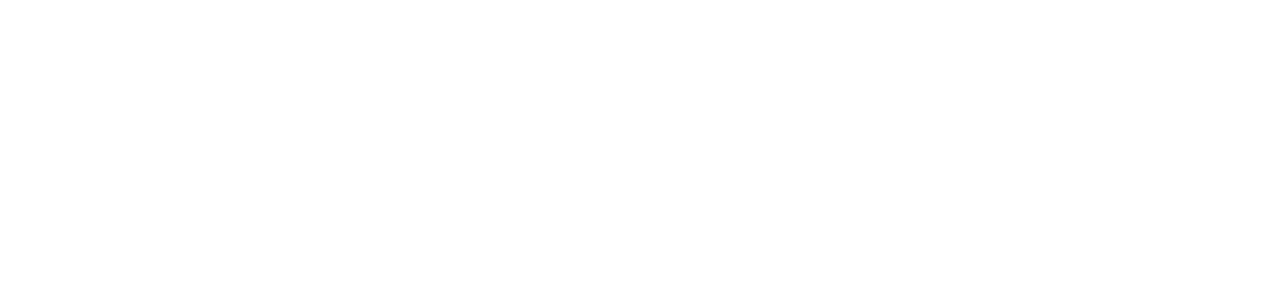
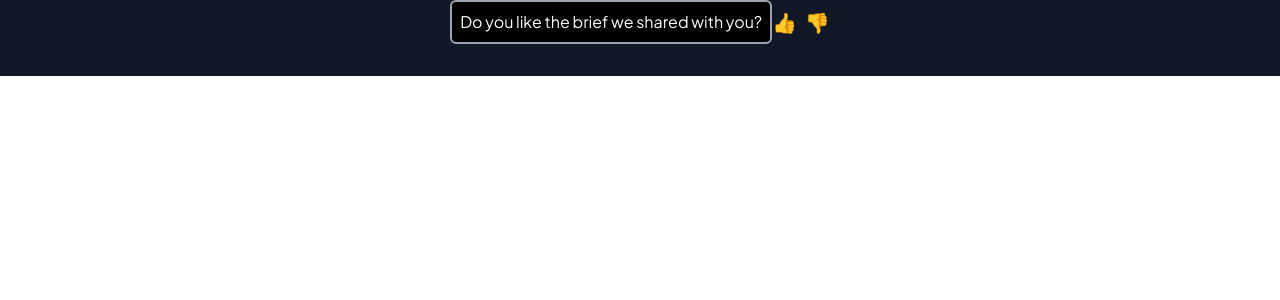
Before and after one commit to Zikam1/Sauki, a Nuxt app: page /thumbs in a window 1280 px wide. Before the commit this address had no page. Shown: the top 300 px of the page. Built offline with nearby package versions, Linux system fonts and the light colour scheme; a web font is replaced by a local one.

Commit message:
feat:loading before display

```diff
--- a/pages/brief-generator.vue
+++ b/pages/brief-generator.vue
@@ -16,7 +16,7 @@
          <div class="flex items-center justify-center">
             <nuxt-link to="/">
                 <div
-              class="w-6 h-6 sm:w-12 sm:h-12 bg-sa text-white flex items-center justify-center rounded-full text-xl sm:text-2xl font-bold"
+              class="w-6 h-6 sm:w-12 sm:h-12 bg-sa text-white flex items-center justify-center rounded-full text-xl sm:text-xl font-bold"
             >
               IS
             </div>
@@ -103,7 +103,7 @@
                 @click="selectBriefType('Donors')"
                 :class="{
                   'bg-saukiBlue': selectedBriefType === 'Donors',
-      'bg-white': selectedBriefType !== 'Donors'
+                 'bg-white ': selectedBriefType !== 'Donors'
                 }"
                 class="border border-gray-300 p-3 sm:p-5 rounded-lg shadow-md hover:bg-saukiBlue cursor-pointer text-center flex justify-center items-center space-x-6"
               >
@@ -115,7 +115,7 @@
                 @click="selectBriefType('Academics')"
                 :class="{
                   'bg-saukiBlue': selectedBriefType === 'Academics',
-      'bg-white': selectedBriefType !== 'Academics'
+                  'bg-white ': selectedBriefType !== 'Academics'
                 }"
                 class="border border-gray-300 p-3 sm:p-5 rounded-lg shadow-md hover:bg-saukiBlue cursor-pointer text-center flex justify-center items-center space-x-6"
               >
@@ -128,7 +128,7 @@
                 @click="selectBriefType('General Public')"
                 :class="{
                   'bg-saukiBlue': selectedBriefType === 'General Public',
-      'bg-white': selectedBriefType !== 'General Public'
+                  'bg-white ': selectedBriefType !== 'General Public'
                 }"
                 class="border border-gray-300 p-3 sm:p-5 rounded-lg shadow-md hover:bg-saukiBlue cursor-pointer text-center flex justify-center items-center space-x-6"
               >
@@ -140,7 +140,7 @@
                 @click="selectBriefType('Decision makers')"
                 :class="{
                   'bg-saukiBlue': selectedBriefType === 'Decision makers',
-      'bg-white': selectedBriefType !== 'Decision makers'
+                  'bg-white ': selectedBriefType !== 'Decision makers'
                 }"
                 class="border border-gray-300 p-3 sm:p-5 rounded-lg shadow-md hover:bg-saukiBlue cursor-pointer text-center flex justify-center items-center space-x-6"
               >
@@ -151,15 +151,13 @@
 
 
 
-        <button @click="showDataFunc" :class="{'bg-blue-500': uploadedFile, 'bg-ds': !uploadedFile}" class="text-white px-4 w-48 py-2 mt-8 rounded">
+              <button @click="showDataFunc" :class="{'bg-saukiBlue': uploadedFile, 'bg-ds': !uploadedFile}" class="text-white px-4 w-48 py-2 mt-8 rounded">
     General Brief
   </button></div></div>
+
   <div class="relative flex flex-col items-center justify-center bg-black bg-opacity-96 border-2 border-gray-900 rounded-lg w-full p-4 sm:p-8 mb-6 mx-auto">
     <!-- Logo and Blinking Dot on the Left -->
-    <div
-  v-if="showLogo"
-  class="absolute left-8 top-4 flex flex-col items-center gap-y-8 transition-opacity duration-500"
->
+    <div v-if="showLogo" class="absolute left-8 top-4 flex flex-col items-center gap-y-8 transition-opacity duration-500">
       <div class="flex items-center gap-x-2">
         <img src="../assets/sauki-logo.png" alt="Logo" class="h-6 w-auto" />
         <div class="w-2 h-2 bg-saukiBlue rounded-full animate-blink"></div>
@@ -168,23 +166,17 @@
     </div>
 
     <!-- Centered Preloader GIF -->
-    <div v-if="!showLogo" class="relative flex items-center justify-center pb-8">
+    <div v-if="!showLogo && !showData" class="relative flex items-center justify-center pb-8">
       <img src="../assets/sauki-preloader-unscreen.gif" alt="Preloader GIF" class="h-12 w-auto" />
     </div>
 
+    <!-- Display Summary Data -->
+    <div v-if="showData" v-html="summary.data" class="['Plus Jakarta Sans'] text-wr md:mt-16" />
+  </div>
 
-
-
-      <!-- <div v-show="loading" class="text-white">Loading....</div> -->
-      <div v-show="showData" v-html="summary.data" class=" sans-serif font-['Plus Jakarta Sans'] text-wr md:mt-16" />
-    </div>
   <div>
     <div v-if="isVisible" v-html="data" class="mt-4 p-2 border rounded"></div>
-  </div>
-
-</div>
-
-
+  </div></div>
 </template>
 
 <script setup>
@@ -202,24 +194,26 @@ const uploadedFile = ref(null);
 const fileInput = ref(null);
 const showLogo = ref(false); // Reactive state for logo visibility
 
-
-
-
 function selectBriefType(type) {
   selectedBriefType.value = type;
 }
+
 // Theme Toggle
 const toggleTheme = () => {
   isLightTheme.value = !isLightTheme.value;
 };
 
-// Show Data with Loading Indicator
+// Show Data with Loading Indicator and Delay
 const showDataFunc = () => {
   loading.value = true;
+  showLogo.value = false; // Hide logo initially
+
+  // First, show preloader for 8 seconds
   setTimeout(() => {
-    loading.value = false;
-    showData.value = true;
-  }, 3000);
+    showLogo.value = true; // After preloader, show logo
+    loading.value = false; // Hide loading text
+    showData.value = true; // Show summary data
+  }, 8000); // 8 seconds delay
 };
 
 // Toggle Border
@@ -263,14 +257,14 @@ const handleSubmit = async (formData) => {
   }
 };
 
-// Show logo after 7 seconds
+// Show logo after 10 seconds
 onMounted(() => {
   setTimeout(() => {
     showLogo.value = true;
-  }, 7000);
-
+  }, 10000);
 });
 </script>
+
 
 <style scoped>
 /* Additional styling for the hover and active state effects */
--- /dev/null
+++ b/pages/thumbs.vue
@@ -0,0 +1,65 @@
+<template>
+    <div class="flex  items-center justify-center  bg-gray-900">
+      <!-- Initial Text with Border -->
+      <div class="flex items-center space-x-4 mb-8">
+        <div class="flex items-center">
+          <div class="border-2 border-gray-400 bg-black text-white p-2 rounded-md">
+            Do you like the brief we shared with you?
+          </div>
+        </div>
+      </div>
+
+      <!-- Thumbs-up and Thumbs-down buttons -->
+      <div class="flex space-x-2 mb-8">
+        <button
+          class="text-xl text-green-500 hover:text-green-700"
+          @click="redirectToFeedbackForm"
+        >
+          👍
+        </button>
+        <button
+          class="text-xl text-red-500 hover:text-red-700"
+          @click="redirectToFeedbackForm"
+        >
+          👎
+        </button>
+      </div>
+
+      <!-- Feedback Form Popup (Initially Hidden) -->
+      <div v-if="showForm" class="bg-gray-100 p-6 shadow-lg rounded-md w-80 h-80 flex items-center justify-center text-center">
+        <div>
+          <h2 class="text-lg font-semibold">Mind if we ask a few questions?</h2>
+          <p class="mt-2 text-sm text-black">We promise, it's not much.</p>
+
+        </div>
+      </div>
+    </div>
+  </template>
+
+  <script>
+  export default {
+    name: "FeedbackPage",
+    data() {
+      return {
+        showForm: false, // Controls visibility of feedback form
+        feedback: "", // Stores user feedback
+      };
+    },
+    methods: {
+      // Handle the thumbs-up or thumbs-down button click
+      redirectToFeedbackForm() {
+        this.showForm = true;
+      },
+      // Submit feedback (you can add further handling like sending data to the server)
+      submitFeedback() {
+        console.log("Feedback submitted:", this.feedback);
+        this.feedback = ""; // Clear feedback
+        this.showForm = false; // Hide the form after submission
+      },
+    },
+  };
+  </script>
+
+  <style scoped>
+  /* Custom styles can go here, for example, styling the feedback form */
+  </style>
```
Lines whose indentation alone changed are shown as unchanged.
